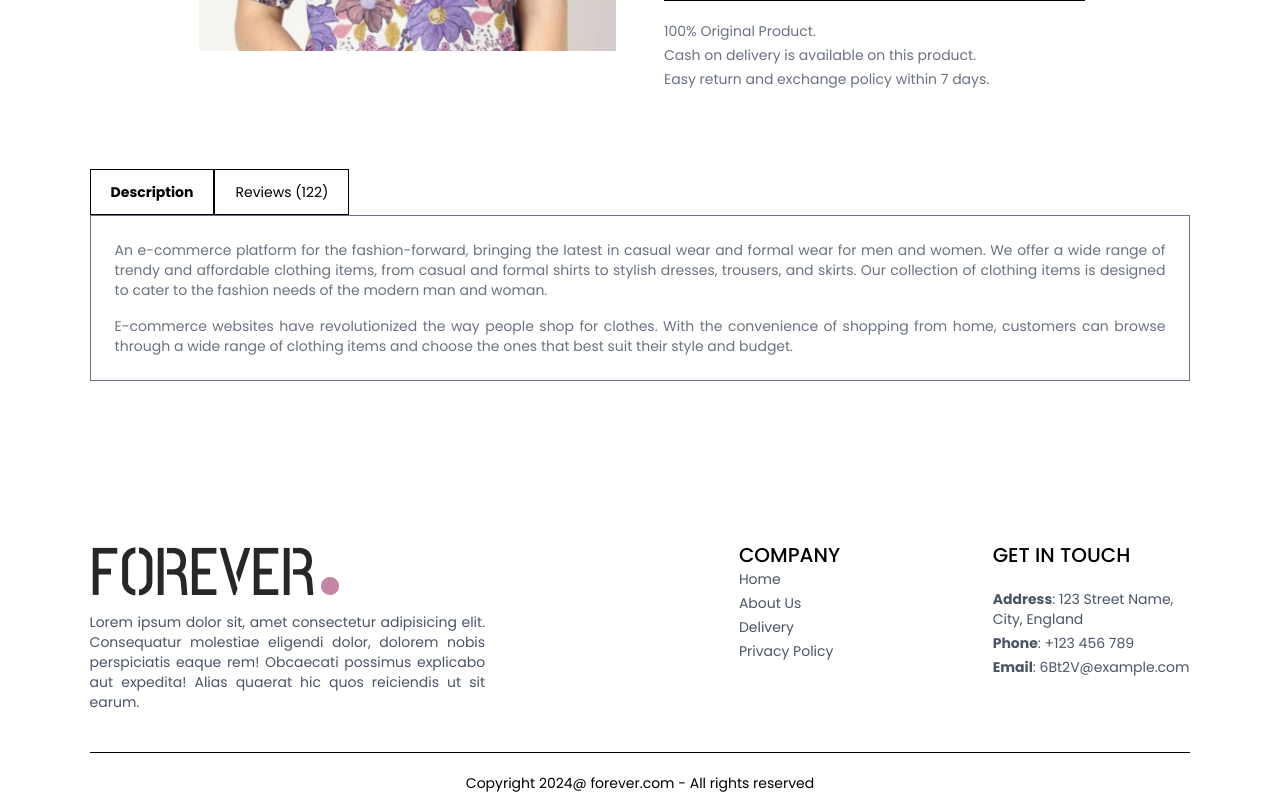
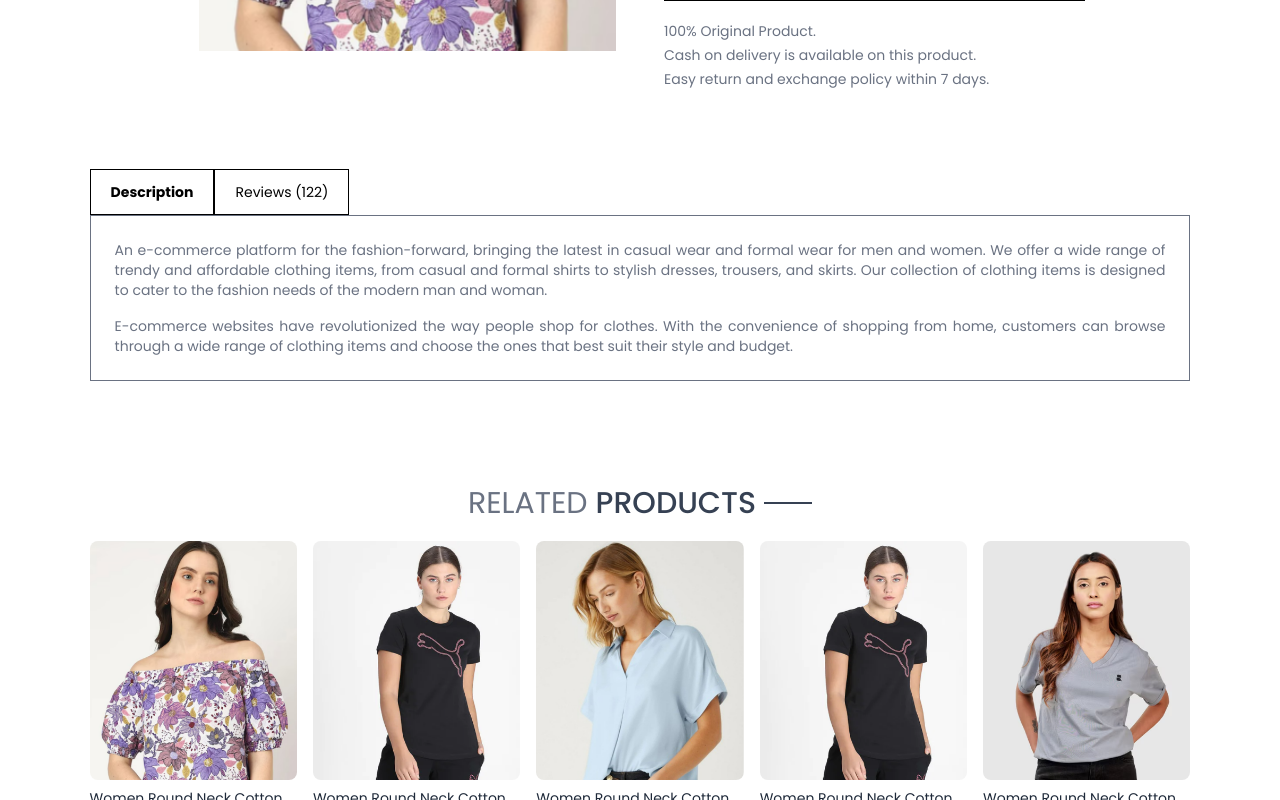
Before and after one commit to Hashan-Samarakkody/Cmax_Online_Store, a React (Vite) app: page /product/aaaaa in a window 1280 px wide. Shown: the part 553-1353 px from the top of the page. Built offline with nearby package versions, Linux system fonts and the light colour scheme.

Commit message:
Created the Products page

```diff
--- a/src/components/RelatedProducts.jsx
+++ b/src/components/RelatedProducts.jsx
@@ -1,9 +1,44 @@
-import React from 'react'
+import React, { useEffect } from 'react'
+import { useContext, useState } from 'react'
+import { ShopContext } from '../context/ShopContext'
+import Title from '../components/Title'
+import ProductItem from '../components/ProductItem'
 
-const RelatedProducts = () => {
-  return (
-    <div>RelatedProducts</div>
-  )
+const RelatedProducts = ({ category, subCategory }) => {
+
+    const { products } = useContext(ShopContext);
+    const [relatedProducts, setRelatedProducts] = useState([]);
+
+    useEffect(() => {
+
+        if (products.length > 0) {
+
+            let productsCopy = products.slice();
+
+            productsCopy = productsCopy.filter((item) => category === item.category);
+            productsCopy = productsCopy.filter((item) => subCategory === item.subCategory);
+
+            setRelatedProducts(productsCopy.slice(0, 10))
+
+        }
+
+    }, [products]);
+
+    return (
+        <div className='my-24'>
+            <div className='text-center text-3xl py-2'>
+                <Title text1={'RELATED'} text2={'PRODUCTS'} />
+            </div>
+
+            <div className='grid grid-cols-2 sm:grid-cols-3 md:grid-cols-4 lg:grid-cols-5 gap-4 gap-y-6'>
+                {
+                    relatedProducts.map((item, index) =>
+                        <ProductItem key={index} id={item._id} image={item.image} name={item.name} price={item.price} />)
+                }
+            </div>
+
+        </div>
+    )
 }
 
 export default RelatedProducts
--- a/src/pages/Product.jsx
+++ b/src/pages/Product.jsx
@@ -2,6 +2,7 @@
 import { useParams } from 'react-router-dom'
 import { ShopContext } from '../context/ShopContext'
 import { assets } from '../assets/assets'
+import RelatedProducts from '../components/RelatedProducts'
 
 const Product = () => {
 
@@ -108,6 +109,7 @@
       </div>
 
       {/* Similar Products */}
+      <RelatedProducts category={productData.category} subCategory={productData.subCategory}/>
 
 
     </div>
```
